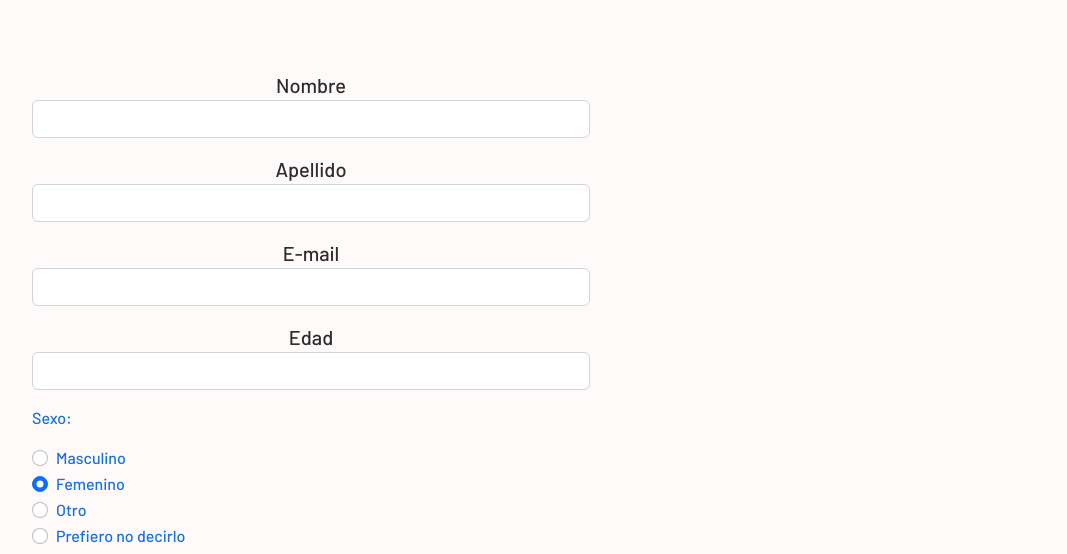
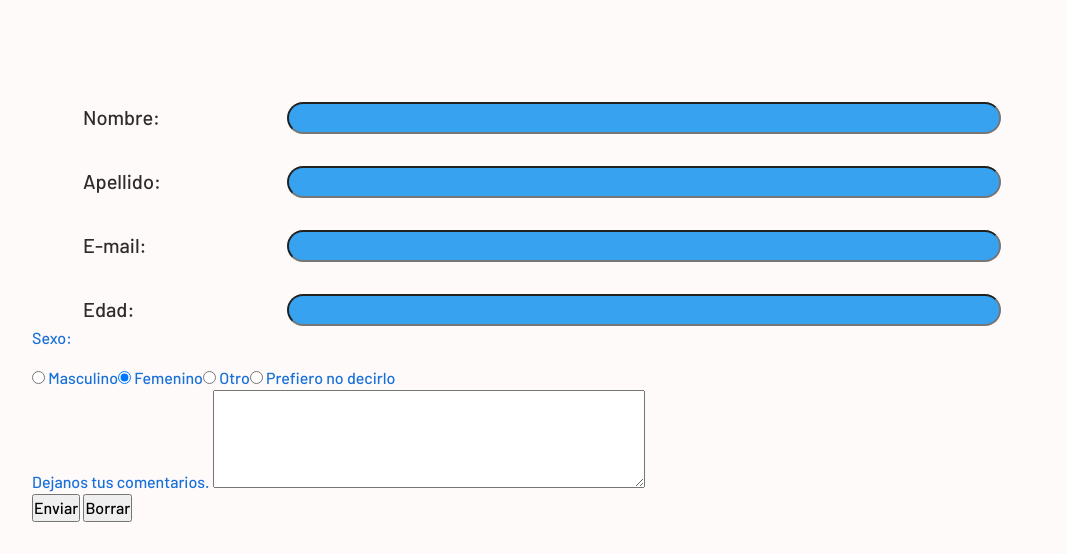
Before and after one commit to duend3pr0/proyecto_37215, a website: page views/contact.html in a window 1280 px wide. Shown: the part 243-797 px from the top of the page, without its empty margins (98-1165 px from the left). Drawn offline with nearby package versions, Linux system fonts and the light colour scheme.

Commit message:
pequeños avances

```diff
--- a/scss/partials/_mediaqueries.scss
+++ b/scss/partials/_mediaqueries.scss
@@ -239,12 +239,7 @@
         /* transform: rotate(3deg);        */ }
          }
         }
-
-<<<<<<< HEAD
-
-=======
->>>>>>> 3ab046c9c5b7e3b310659987d9bbfb07602d5b40
- @media (min-width: 600px) and (max-width: 768px) {
+         @media (min-width: 600px) and (max-width: 768px) {
   .header {
     flex-direction: row;
      /*Hecho con mapa*/
--- a/scss/views/_contacto.scss
+++ b/scss/views/_contacto.scss
@@ -2,16 +2,28 @@
     justify-content: center;
     flex-direction: column;
     margin: $spacing-lg;
-    width: 50%;
+    }
+
+
+.form__datos {
+   font-size: $text-mid;
+    color: $third;
+    height: 2rem;
+    margin-top: 2rem;
+    width: 100%;
+
+}
+.form__label {
+    width: 20%;
+    justify-content: end;
 
 }
 .form__input {
     font-size: $text-mid;
-    color: $primary;
-    gap: $spacing-md;
-}
-.form__datos {
-   font-size: $text-mid;
-    color: $third;
+    width: 70%;
+    color: map-get($colors, secondary);
+    background-color: map-get($colors, fourth );
+    border-radius: 30px;
+    &--age {
 
-}
+    }}
--- a/scss/views/_index.scss
+++ b/scss/views/_index.scss
@@ -1,6 +1,8 @@
 body{
+    height: 100vh;
     background: map-get($colors, secondary);
-}
+
+
 .home {
     display: flex;
     flex-direction: column;
@@ -9,6 +11,7 @@ body{
     color: $primary;
     flex-wrap: wrap;
     margin:  $spacing-lg 0;
+
     &__title {
     @include title ($text-base,$text-xxl); /*mixin aplicado*/
     display: block;
@@ -84,14 +87,15 @@ body{
     font-size: $text-mid;
     justify-content: space-evenly;
     flex-wrap: wrap;
+    height: 50%;
      }
 .lista {
+    height: 50%;
+
 &__ul {
     flex-direction: column;
-    border: 2px groove $primary;
-    border-radius: 10%;
     width: 200px;
-    height: 200px;
+
 
 
     &:hover {
@@ -112,8 +116,8 @@ body{
         color: map-get($colors, third );
         text-shadow: 2px $third;
         padding: 0 0.5rem;
-        font-size: $text-mid;
+        font-size: $text-lg;
         font-weight: 500;
         transition: all .3s;
-    }
-}
+        }
+}}
--- a/views/contact.html
+++ b/views/contact.html
@@ -41,62 +41,63 @@
 <section id="contact">
     <article>
         <form class="form flex-column">
-            <div class=" mb-3 form__datos">
-            <label class="flex-roww jc-center form__datos--name" for="text">Nombre</label>
-            <input class="form-control" type="text" name="nombre" required>
-        </div>
-            <div class="mb-3 form__datos">
-            <label class="flex-roww jc-center form__datos--lastname" for="text">Apellido</label>
+            <div class="  form__datos jc-center flex-roww">
+            <label class="form__label" for="text">Nombre:</label>
+            <input class="form__input form__input--name" type="text" name="nombre" required>
+             </div>
 
-            <input class="form-control" type="text"  name="apellido" id="" required>
-        </div>
-            <div class="mb-3  form__datos">
-            <label class="flex-roww jc-center form__datos--email" for="email">E-mail</label>
+            <div class="form__datos jc-center flex-roww">
+            <label class="form__label" for="text">Apellido:</label>
+            <input class="form__input form__input--lastname" type="text"  name="apellido" id="" required>
+            </div>
 
-            <input class="form-control" type="email"  name="email"required>
-        </div>
-            <div class="mb-3 form__datos">
-            <label class="flex-roww jc-center form__datos--age" for="number">Edad</label>
-            <input class="form-control" type="number"  required min="1" max="99">
-        </div>
+            <div class="form__datos jc-center flex-roww">
+            <label class="form__label" for="email">E-mail:</label>
+            <input class="form__input form__input--email" type="email"  name="email"required>
+            </div>
+
+            <div class="form__datos jc-center flex-roww">
+            <label class="form__label" for="number">Edad:</label>
+            <input class="form__input form__input--age jc-center" type="number"  required min="1" max="99">
+            </div>
+
             <p class="form__label">Sexo:</p>
+            <section class="form__choice flex-roww">
 
-            <section>
-
-                <div class="form-check">
-                    <input class="form-check-input" type="radio" name="flexRadioDefault" id="flexRadioDefault1">
-                    <label class="form-check-label" for="flexRadioDefault1">
+                <div class="">
+                    <input class="" type="radio" name="flexRadioDefault" id="flexRadioDefault1">
+                    <label class="" for="flexRadioDefault1">
                       Masculino
                     </label>
                   </div>
-                  <div class="form-check">
-                    <input class="form-check-input" type="radio" name="flexRadioDefault" id="flexRadioDefault2" checked>
-                    <label class="form-check-label" for="flexRadioDefault2">
+                  <div class="">
+                    <input class="" type="radio" name="flexRadioDefault" id="flexRadioDefault2" checked>
+                    <label class="" for="flexRadioDefault2">
                     Femenino
                     </label>
                 </div>
-                    <div class="form-check">
-                        <input class="form-check-input" type="radio" name="flexRadioDefault" id="flexRadioDefault1">
-                        <label class="form-check-label" for="flexRadioDefault1">
+                    <div class="">
+                        <input class="" type="radio" name="flexRadioDefault" id="flexRadioDefault1">
+                        <label class="" for="flexRadioDefault1">
                           Otro
                         </label>
                       </div>
-                      <div class="form-check">
-                        <input class="form-check-input" type="radio" name="flexRadioDefault" id="flexRadioDefault1">
-                        <label class="form-check-label" for="flexRadioDefault1">
+                      <div class="">
+                        <input class="" type="radio" name="flexRadioDefault" id="flexRadioDefault1">
+                        <label class="" for="flexRadioDefault1">
                           Prefiero no decirlo
                         </label>
                       </div>
 
         </div>
         </section>
-        <div class="mb-3">
-            <label for="textarea" class="form-label">Dejanos tus comentarios.</label>
-        <textarea class="form-control" id="textarea" name="comentarios" rows="4" cols="50"></textarea>
+        <div class="">
+            <label for="textarea" class="">Dejanos tus comentarios.</label>
+        <textarea class="" id="textarea" name="comentarios" rows="4" cols="50"></textarea>
     </div>
     <div>
-        <input class="btn btn-outline-secondary" type="submit" value="Enviar">
-        <input class="btn btn-outline-secondary" type="reset" value="Borrar">
+        <input class="" type="submit" value="Enviar">
+        <input class="" type="reset" value="Borrar">
     </div>
         </form>
     </article>
```
Also changed, not shown: index.html (+11 -10 lines), css/index.css, scss/misc/_normalize.scss (line endings or trailing spaces).
